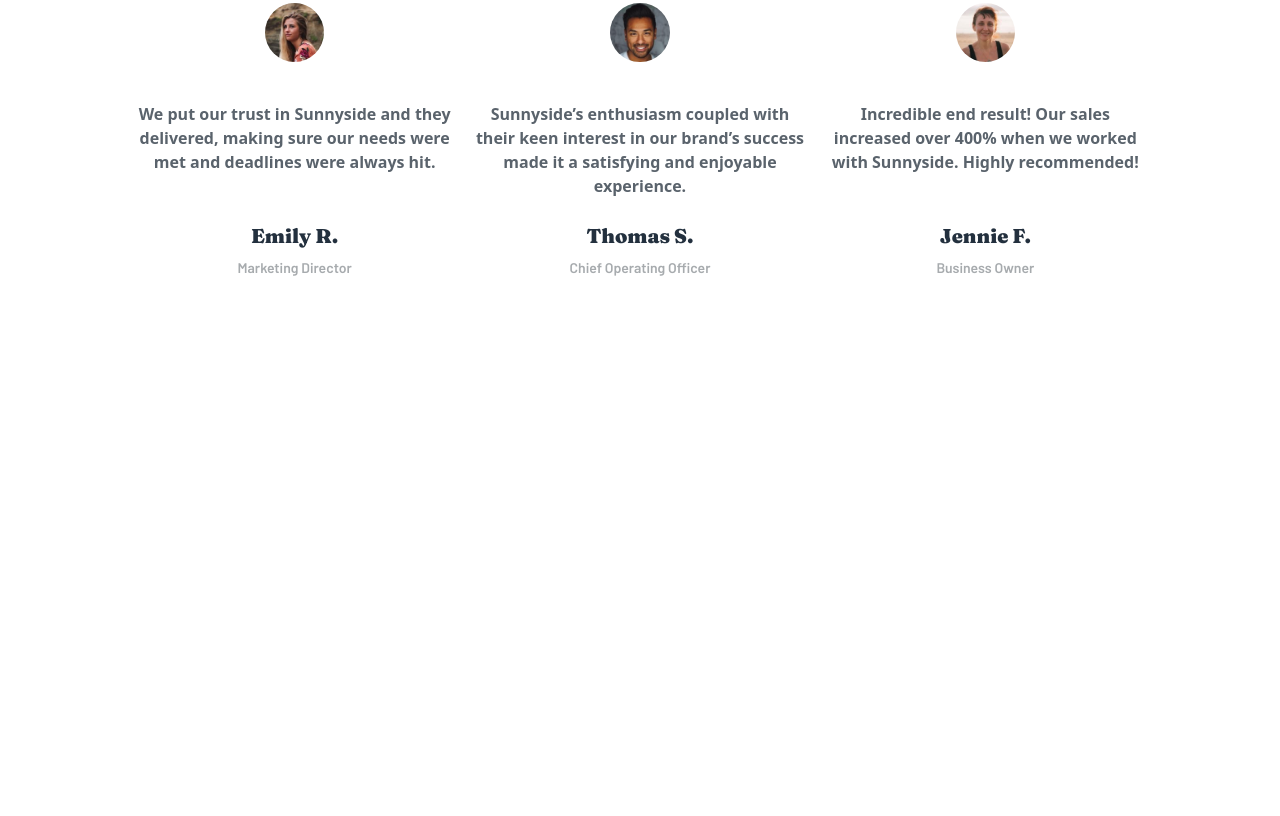
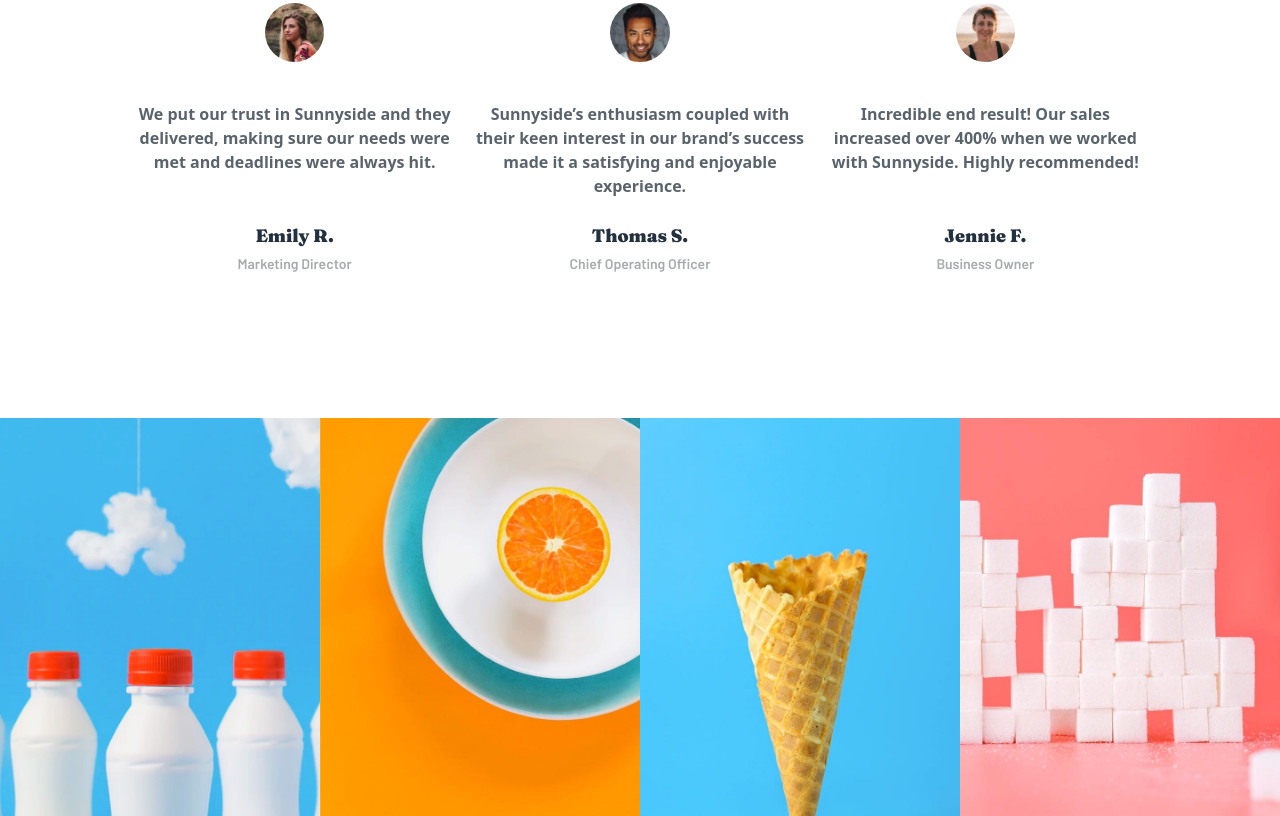
Before and after one commit to eric4477/sunnyside-agency-landing-page, a website: page index.html in a window 1280 px wide. Shown: the part 2617-3433 px from the top of the page. Before the commit the page ends 2999 px from the top, so only its background shows below. Drawn offline with Linux system fonts and the light colour scheme.

Commit message:
finished photos section

```diff
--- a/index.html
+++ b/index.html
@@ -204,6 +204,7 @@
       </div>
     </section>
     <!--section 3 ending-->
+    <!--section 4-->
     <section>
       <div
         class="testimonials-container flex flex-col items-center p-[6.5rem] bg-white"
@@ -223,9 +224,9 @@
               class="testimonial-image testimonial--1-img w-[3.7rem] h-[3.7rem] rounded-[50%] shrink-0"
             >
               <img
-                class="full rounded-full object-cover"
+                class="rounded-full object-cover"
                 src="images/image-emily.jpg"
-                alt=""
+                alt="Emily"
               />
             </div>
             <div
@@ -237,10 +238,10 @@
               </p>
             </div>
             <div
-              class="testimonial-info testimonial--1-info flex flex-col gap-2 items-center"
+              class="testimonial-info testimonial--1-info flex flex-col gap-1 items-center"
             >
               <h3
-                class="testimonial-name text-veryDarkDesaturatedBlue text-xl font-extrabold"
+                class="testimonial-name text-veryDarkDesaturatedBlue text-lg font-extrabold"
               >
                 Emily R.
               </h3>
@@ -256,9 +257,9 @@
               class="testimonial-image testimonial--2-img w-[3.7rem] h-[3.7rem] rounded-[50%] shrink-0"
             >
               <img
-                class="full rounded-full object-cover"
+                class="rounded-full object-cover"
                 src="images/image-thomas.jpg"
-                alt=""
+                alt="Thomas"
               />
             </div>
             <div
@@ -270,10 +271,10 @@
               </p>
             </div>
             <div
-              class="testimonial-info flex flex-col gap-2 items-center shrink-0"
+              class="testimonial-info testimonial--2-info flex flex-col gap-1 items-center"
             >
               <h3
-                class="testimonial-name text-veryDarkDesaturatedBlue text-xl font-extrabold"
+                class="testimonial-name text-veryDarkDesaturatedBlue text-lg font-extrabold"
               >
                 Thomas S.
               </h3>
@@ -291,7 +292,7 @@
               <img
                 class="rounded-full object-cover"
                 src="images/image-jennie.jpg"
-                alt=""
+                alt="Jennie"
               />
             </div>
             <div
@@ -303,10 +304,10 @@
               </p>
             </div>
             <div
-              class="testimonial-info testimonial--3-info flex flex-col gap-2 items-center"
+              class="testimonial-info testimonial--3-info flex flex-col gap-1 items-center"
             >
               <h3
-                class="testimonial-name text-veryDarkDesaturatedBlue text-xl font-extrabold"
+                class="testimonial-name text-veryDarkDesaturatedBlue text-lg font-extrabold"
               >
                 Jennie F.
               </h3>
@@ -318,6 +319,59 @@
         </div>
       </div>
     </section>
+    <!--section 4 ending-->
+    <section>
+      <div class="photos-container mt-[2.5rem]">
+        <div class="photo--1">
+          <img
+            class="w-full hidden md:block"
+            src="images/desktop/image-gallery-milkbottles.jpg"
+            alt="milkbottles"
+          />
+          <img
+            class="sm-photo w-full md:hidden"
+            src="images/mobile/image-gallery-milkbottles.jpg"
+            alt="milkbottles"
+          />
+        </div>
+        <div class="photo--2">
+          <img
+            class="w-full hidden md:block"
+            src="images/desktop/image-gallery-orange.jpg"
+            alt="orange"
+          />
+          <img
+            class="sm-photo w-full md:hidden"
+            src="images/mobile/image-gallery-orange.jpg"
+            alt="orange"
+          />
+        </div>
+        <div class="photo--3">
+          <img
+            class="w-full hidden md:block"
+            src="images/desktop/image-gallery-cone.jpg"
+            alt="cone"
+          />
+          <img
+            class="sm-photo w-full md:hidden"
+            src="images/mobile/image-gallery-cone.jpg"
+            alt="orange"
+          />
+        </div>
+        <div class="photo--4">
+          <img
+            class="w-full hidden md:block"
+            src="images/desktop/image-gallery-sugarcubes.jpg"
+            alt="sugarcubes"
+          />
+          <img
+            class="sm-photo w-full md:hidden"
+            src="images/mobile/image-gallery-sugar-cubes.jpg"
+            alt="sugarcubes"
+          />
+        </div>
+      </div>
+    </section>
     <!-- <div class="attribution">
     Challenge by <a href="https://www.frontendmentor.io?ref=challenge" target="_blank">Frontend Mentor</a>.
     Coded by <a href="#">Your Name Here</a>.
--- a/src/input.css
+++ b/src/input.css
@@ -170,6 +170,11 @@ header {
   font-family: "Barlow", sans-serif;
 }
 
+.photos-container {
+  display: grid;
+  grid-template-columns: repeat(4, 1fr);
+}
+
 @keyframes move {
   0% {
     margin-top: 0;
@@ -182,14 +187,13 @@ header {
   }
 }
 
+/* media queries */
 @media (max-width: 1400px) {
   .testimonials-container {
     padding-left: 0;
     padding-right: 0;
   }
   .testimonials {
-    /* gap: 4rem; */
-
     justify-content: space-between;
   }
 }
@@ -220,6 +224,9 @@ header {
   .section-3-info-container {
     bottom: -7%;
     transform: translate(-50%, -7%);
+  }
+  .photos-container {
+    margin-top: 0;
   }
 }
 
@@ -335,6 +342,10 @@ header {
   .testimonial-content {
     width: 70%;
   }
+  .photos-container {
+    grid-template-columns: 1fr 1fr;
+    margin-top: 7rem;
+  }
 }
 @media (max-width: 700px) {
   .header-title {
@@ -421,6 +432,9 @@ header {
 
   .testimonial-content {
     width: 85%;
+  }
+  .photos-container {
+    margin-top: 4.5rem;
   }
 }
 
@@ -510,6 +524,7 @@ header {
     white-space: nowrap;
   }
 }
+/* media queries ending */
 
 /* font-family: 'Barlow', sans-serif; */
 /* font-family: 'Fraunces', serif; */
@@ -526,19 +541,7 @@ header {
   /*
 
 
-    Client testimonials
 
-    We put our trust in Sunnyside and they delivered, making sure our needs were met and deadlines were always hit.
-    Emily R.
-    Marketing Director
-
-    Sunnyside’s enthusiasm coupled with their keen interest in our brand’s success made it a satisfying and enjoyable experience.
-    Thomas S.
-    Chief Operating Officer
-
-    Incredible end result! Our sales increased over 400% when we worked with Sunnyside. Highly recommended!
-    Jennie F.
-    Business Owner
 
     About
     Services
```
Also changed, not shown: styles/main.css.
